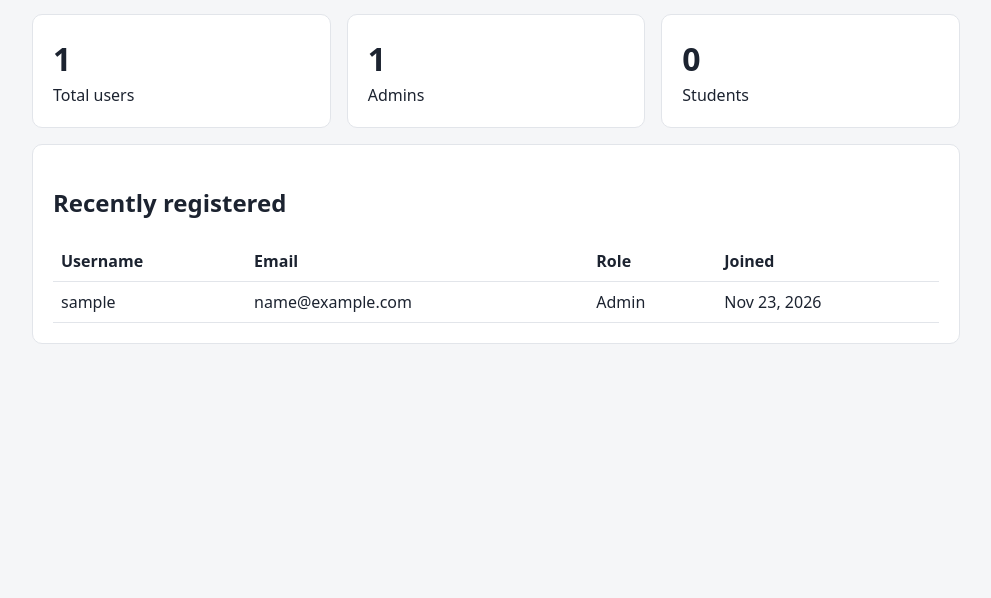
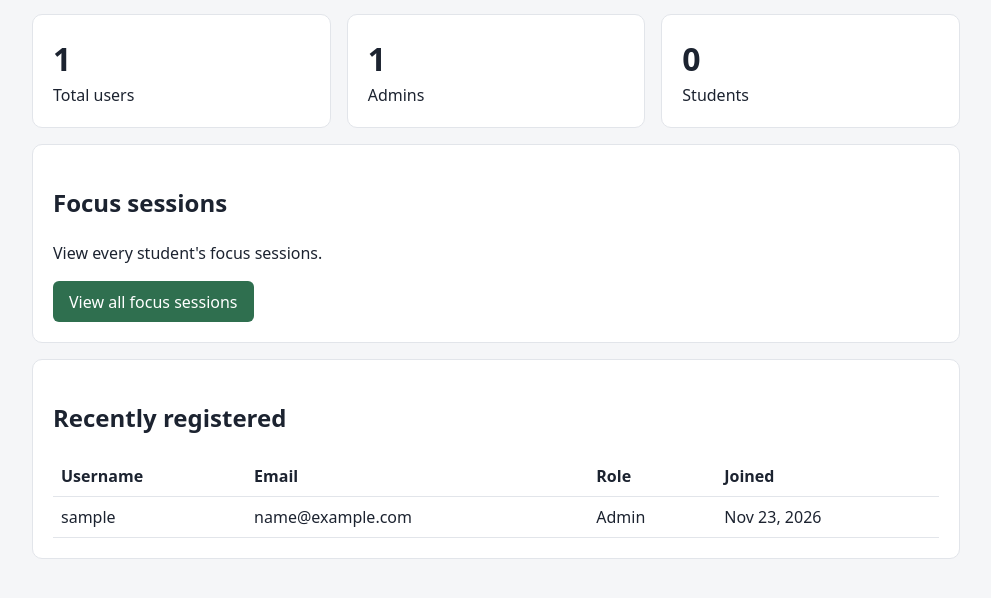
Before and after one commit to adrianjosh030-ship-it/FocusLockMode-Perez-Adrian-Josh-G6, a Django app: page /accounts/dashboard/admin/ in a window 1280 px wide. Shown: the part 170-768 px from the top of the page, without its empty margins (144-1135 px from the left). Run offline with Django 5.2, Linux system fonts and the light colour scheme; the visitor is signed in with stand-in values (Sample User, id 1); data comes from the database, SQL or seed files in the repository; parts of the project's set-up code (start-up, migrations or seed data) failed here and were passed over.

Commit message:
Link focus sessions from student and admin dashboards

```diff
--- a/templates/accounts/admin_dashboard.html
+++ b/templates/accounts/admin_dashboard.html
@@ -7,6 +7,11 @@
   <div class="card stat"><span>{{ total_users }}</span>Total users</div>
   <div class="card stat"><span>{{ admin_count }}</span>Admins</div>
   <div class="card stat"><span>{{ student_count }}</span>Students</div>
+</div>
+<div class="card">
+  <h2>Focus sessions</h2>
+  <p>View every student's focus sessions.</p>
+  <a class="btn" href="{% url 'focus:list' %}">View all focus sessions</a>
 </div>
 <div class="card">
   <h2>Recently registered</h2>
--- a/templates/accounts/student_dashboard.html
+++ b/templates/accounts/student_dashboard.html
@@ -4,8 +4,7 @@
 <h1>Hi, {{ user.first_name|default:user.username }}!</h1>
 <p class="muted">Student dashboard: ready to focus?</p>
 <div class="grid">
-  <div class="card"><h2>Focus session</h2><p class="muted">Pomodoro timer and custom sessions are coming in the next phase.</p></div>
-  <div class="card"><h2>My tasks</h2><p class="muted">Task management is coming in the next phase.</p></div>
+  <div class="card"><h2>Focus session</h2><p>Plan, start, and finish your focus sessions.</p><a class="btn" href="{% url 'focus:list' %}">Open focus sessions</a></div>  <div class="card"><h2>My tasks</h2><p class="muted">Task management is coming in the next phase.</p></div>
   <div class="card"><h2>Streaks &amp; goals</h2><p class="muted">Study streaks, goals and reports are coming in the next phase.</p></div>
   <div class="card"><h2>My profile</h2><p>View or update your details.</p><a class="btn" href="{% url 'accounts:profile' %}">Open profile</a></div>
 </div>
```
